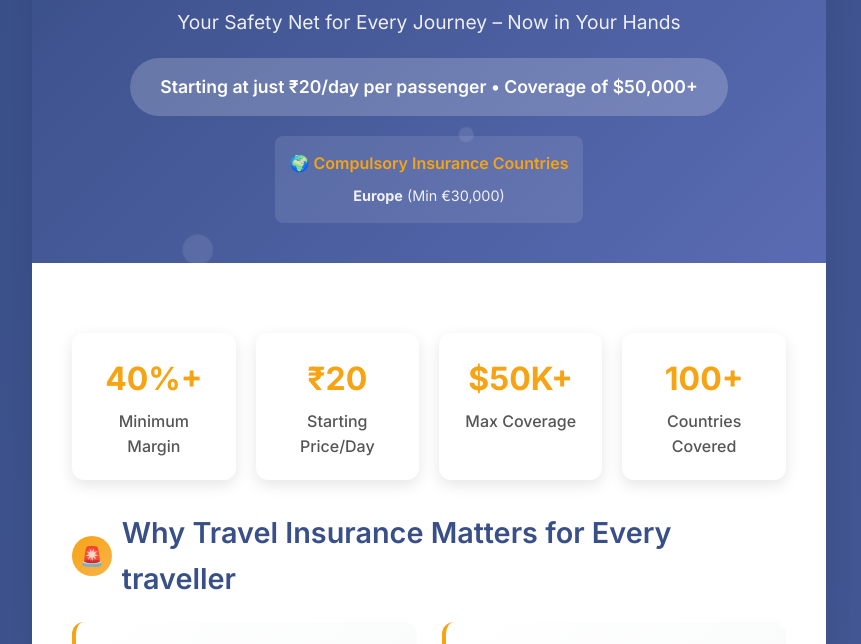
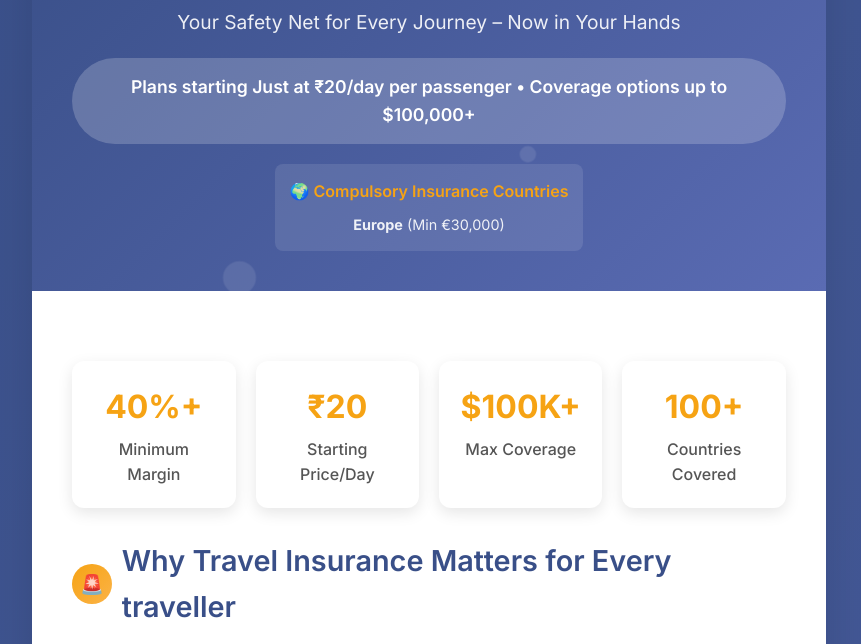
Before and after one commit to Travclan/Insurance-FAQ, a plain HTML site: page index.html in a window 1280 px wide. Shown: the part 141-785 px from the top of the page, without its empty margins (211-1072 px from the left). Drawn offline with Linux system fonts and the light colour scheme.

Commit message:
Update index.html

```diff
--- a/index.html
+++ b/index.html
@@ -333,7 +333,7 @@
               <img src="images/image  (3).png" style="max-height: 60px;">
             </div>
             <div class="tagline">Your Safety Net for Every Journey – Now in Your Hands</div>
-            <div class="price-highlight">Starting at just ₹20/day per passenger • Coverage of $50,000+</div>
+            <div class="price-highlight">Plans starting Just at ₹20/day per passenger • Coverage options up to $100,000+</div>
 
             <!-- Compulsory Countries -->
             <div style="margin-top: 20px; padding: 15px; background: rgba(255,255,255,0.1); border-radius: 8px; display: inline-block;">
@@ -357,7 +357,7 @@
                     <div class="stat-label">Starting Price/Day</div>
                 </div>
                 <div class="stat-item">
-                    <span class="stat-number">$50K+</span>
+                    <span class="stat-number">$100K+</span>
                     <div class="stat-label">Max Coverage</div>
                 </div>
                 <div class="stat-item">
```
